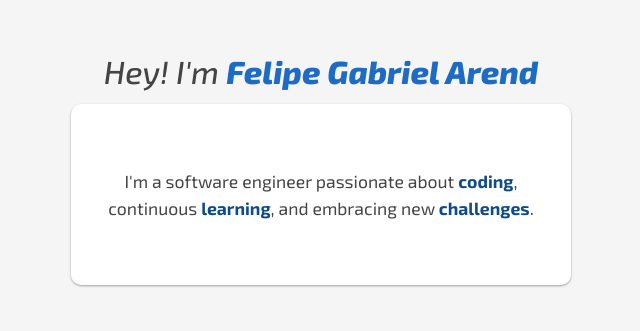
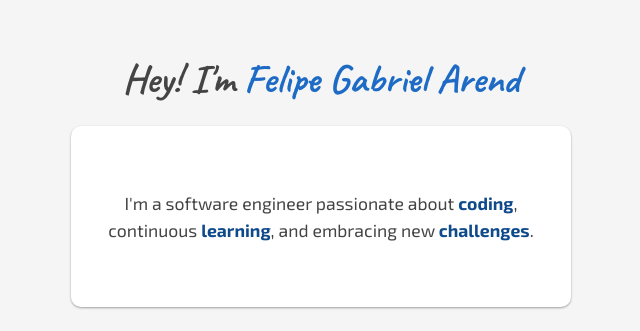
Before and after one commit to fgarend/fgarend.github.io, a plain HTML site: page index.html in a window 1280 px wide. Shown: the part 152-483 px from the top of the page, without its empty margins (319-959 px from the left). Drawn offline with Linux system fonts and the light colour scheme.

Commit message:
style: update <h1> header with cursive font and adjust styles
- Set cursive font for the `<h1>` header to enhance visual appeal
- Adjust styles for better alignment and overall presentation

```diff
--- a/index.html
+++ b/index.html
@@ -8,13 +8,24 @@
     <link rel="preconnect" href="https://fonts.googleapis.com" />
     <link rel="preconnect" href="https://fonts.gstatic.com" crossorigin />
     <link
+      as="style"
       href="https://fonts.googleapis.com/css2?family=Exo+2:ital,wght@0,100..900;1,100..900&display=swap"
       rel="preload"
+      type="text/css"
+    />
+    <link
       as="style"
+      href="https://fonts.googleapis.com/css2?family=Caveat:wght@400..700&display=swap"
+      rel="preload"
       type="text/css"
     />
     <link
       href="https://fonts.googleapis.com/css2?family=Exo+2:ital,wght@0,100..900;1,100..900&display=swap"
+      rel="stylesheet"
+      type="text/css"
+    />
+    <link
+      href="https://fonts.googleapis.com/css2?family=Caveat:wght@400..700&display=swap"
       rel="stylesheet"
       type="text/css"
     />
--- a/style.css
+++ b/style.css
@@ -10,6 +10,7 @@
         rgba(0, 0, 0, 0.24) 0px 1px 2px;
 
     --fga-font-main: "Exo 2";
+    --fga-font-cursive: "Caveat";
 }
 
 * {
@@ -34,16 +35,17 @@ body {
 h1 {
     color: var(--fga-gray-dark);
 
-    font-size: 2rem;
-    font-style: italic;
-    font-weight: 500;
+    font-family: var(--fga-font-cursive), cursive;
+    font-size: 2.5rem;
+    font-style: normal;
+    font-weight: 700;
+    text-align: center;
     line-height: 1;
-
-    margin: 0;
 }
 
 h1 strong {
     color: var(--fga-blue-medium);
+    font-family: var(--fga-font-cursive), cursive;
     font-weight: 800;
 }
 
```
